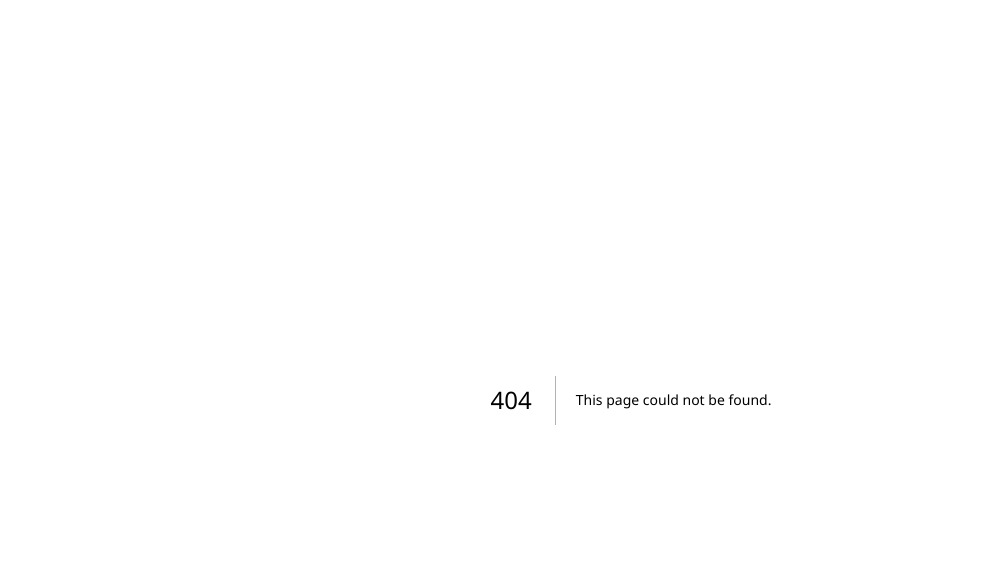
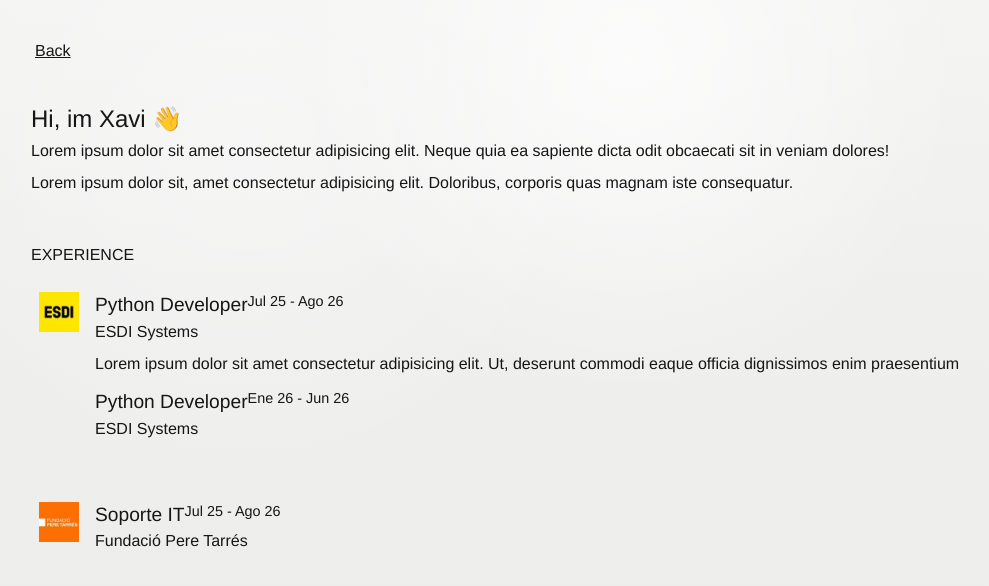
Before and after one commit to xaviifar/portfolio-xavi-far, a Next.js app: page /experience in a window 1280 px wide. Before the commit this address had no page. Shown: the top 586 px of the page, without its empty margins (9-998 px from the left). Built offline with nearby package versions, Linux system fonts and the light colour scheme; a web font is replaced by a local one.

Commit message:
feat(exp):first upload experience page

```diff
--- a/app/components/Hero.tsx
+++ b/app/components/Hero.tsx
@@ -7,7 +7,7 @@ const navItems = [
 ];
 
 const socials = [
-    { label: "Experiencia", src: "/icons/exp.svg", href: "#experience" },
+    { label: "Experiencia", src: "/icons/exp.svg", href: "/experience" },
     { label: "Proyectos", src: "/icons/projects.svg", href: "/projects" },
     { label: "GitHub", src: "/icons/github.svg", href: "https://github.com/xaviifar", target: "_blank" },
     { label: "IA", src: "/icons/claude.svg", href: "#ai" },
@@ -20,7 +20,7 @@ const socials_m = [
     { label: "Linkedin", src: "/icons/linkedin.svg", href: "https://www.linkedin.com/in/xavi-far/", target: "_blank" },
     { label: "Correo", src: "/icons/mail.svg", href: "mailto:xavi@example.com" },
     { label: "CV", src: "/icons/cv.svg", href: "/cv" },
-    { label: "Experiencia", src: "/icons/exp.svg", href: "#experience" },
+    { label: "Experiencia", src: "/icons/exp.svg", href: "/experience" },
     { label: "Proyectos", src: "/icons/projects.svg", href: "/projects" },
     { label: "GitHub", src: "/icons/github.svg", href: "https://github.com/xaviifar", target: "_blank" },
     { label: "IA", src: "/icons/claude.svg", href: "#ai" },
--- /dev/null
+++ b/app/experience/page.tsx
@@ -0,0 +1,60 @@
+export default function Experience() {
+    return (
+        <div className="mt-10 mx-10 flex flex-col align-center justify-center">
+
+            <a className="flex flex-row" href="/">
+                <svg className="w-1 h-1"></svg>
+                <span className="underline"> Back </span>
+            </a>
+
+            <div className="mt-10">
+                <h3><span className="text-2xl">Hi, im Xavi 👋</span></h3>
+                <p className="mt-1">Lorem ipsum dolor sit amet consectetur adipisicing elit. Neque quia ea sapiente dicta odit obcaecati sit in veniam dolores!</p>
+
+                <p className="mt-2">Lorem ipsum dolor sit, amet consectetur adipisicing elit. Doloribus, corporis quas magnam iste consequatur.</p>
+
+            </div>
+
+            <div className="mt-12">
+                <span>EXPERIENCE</span>
+
+                <ol className="mt-6 flex flex-col">
+                    <li className="flex gap-2 px-2 ">
+                            <img className="w-10 h-10" src="/img/esdi.webp" alt="" />
+                                <div className="flex flex-col">
+                                <div className="flex flex-col mx-2 ">
+                                    <div className="flex flex-col sm:flex-row">
+                                        <h3 className="text-[1.2rem]">Python Developer</h3>
+                                        <span className="period  text-[0.9rem]">Jul 25 - Ago 26 </span>
+                                    </div>
+                                    <p>ESDI Systems</p>
+                                    <p className="mt-2 text">Lorem ipsum dolor sit amet consectetur adipisicing elit. Ut, deserunt commodi eaque officia dignissimos enim praesentium</p>
+                                </div>
+                                <div className="flex flex-col mx-2 mt-3">
+                                    <div className="flex flex-col sm:flex-row">
+                                        <h3 className="text-[1.2rem]">Python Developer</h3>
+                                        <span className="period  text-[0.9rem]">Ene 26 - Jun 26 </span>
+                                    </div>
+                                    <p>ESDI Systems</p>
+                                </div>
+                                </div>
+
+                    </li>
+
+                    <li className="mt-15 flex gap-2 px-2 ">
+                            <img className="w-10 h-10" src="/img/pt.webp" alt="" />
+                                <div className="flex flex-col mx-2 ">
+                                    <div className="flex flex-col sm:flex-row">
+                                        <h3 className="text-[1.2rem]">Soporte IT</h3>
+                                        <span className="period  text-[0.9rem]">Jul 25 - Ago 26 </span>
+                                    </div>
+                                    <p>Fundació Pere Tarrés</p>
+                                </div>
+                    </li>
+                </ol>
+            </div>
+
+        </div>
+
+    )
+}
```
Also changed, not shown: public/img/esdi.webp (added), public/img/pt.webp (added).
